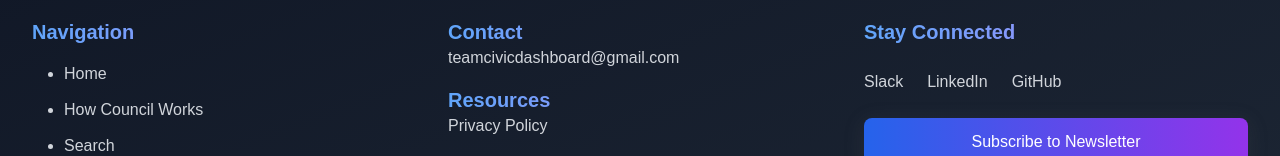
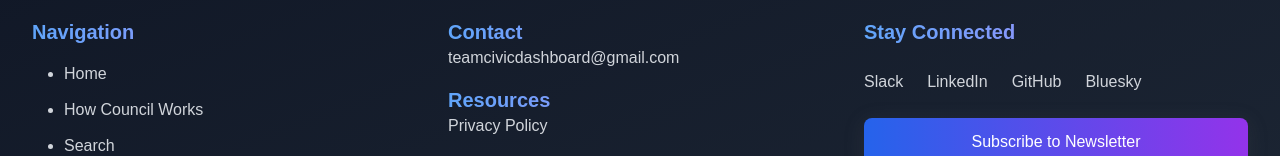
Before and after one commit to civic-dashboard/civic-dashboard-web, a Next.js app: page / in a window 1280 px wide. Shown: the part 1650-1806 px from the top of the page. Built offline with nearby package versions, Linux system fonts and the light colour scheme.

Commit message:
add bluesky and linkedin in footer
#68 and #93

```diff
--- a/src/components/navigation/Footer.tsx
+++ b/src/components/navigation/Footer.tsx
@@ -67,20 +67,30 @@ export default function Footer() {
               <a
                 href="https://civictechto.slack.com/archives/C06KU3DHEKV"
                 className="hover:text-blue-400 transition-colors duration-200"
+                target="_blank"
               >
                 Slack
               </a>
               <a
-                href="/coming-soon"
+                href="https://www.linkedin.com/company/civic-dashboard/about/"
                 className="hover:text-blue-400 transition-colors duration-200"
+                target="_blank"
               >
                 LinkedIn
               </a>
               <a
                 href="https://github.com/civic-dashboard"
                 className="hover:text-blue-400 transition-colors duration-200"
+                target="_blank"
               >
                 GitHub
+              </a>
+              <a
+                href="https://bsky.app/profile/civicdashboard.bsky.social"
+                className="hover:text-blue-400 transition-colors duration-200"
+                target="_blank"
+              >
+                Bluesky
               </a>
             </div>
 
```
